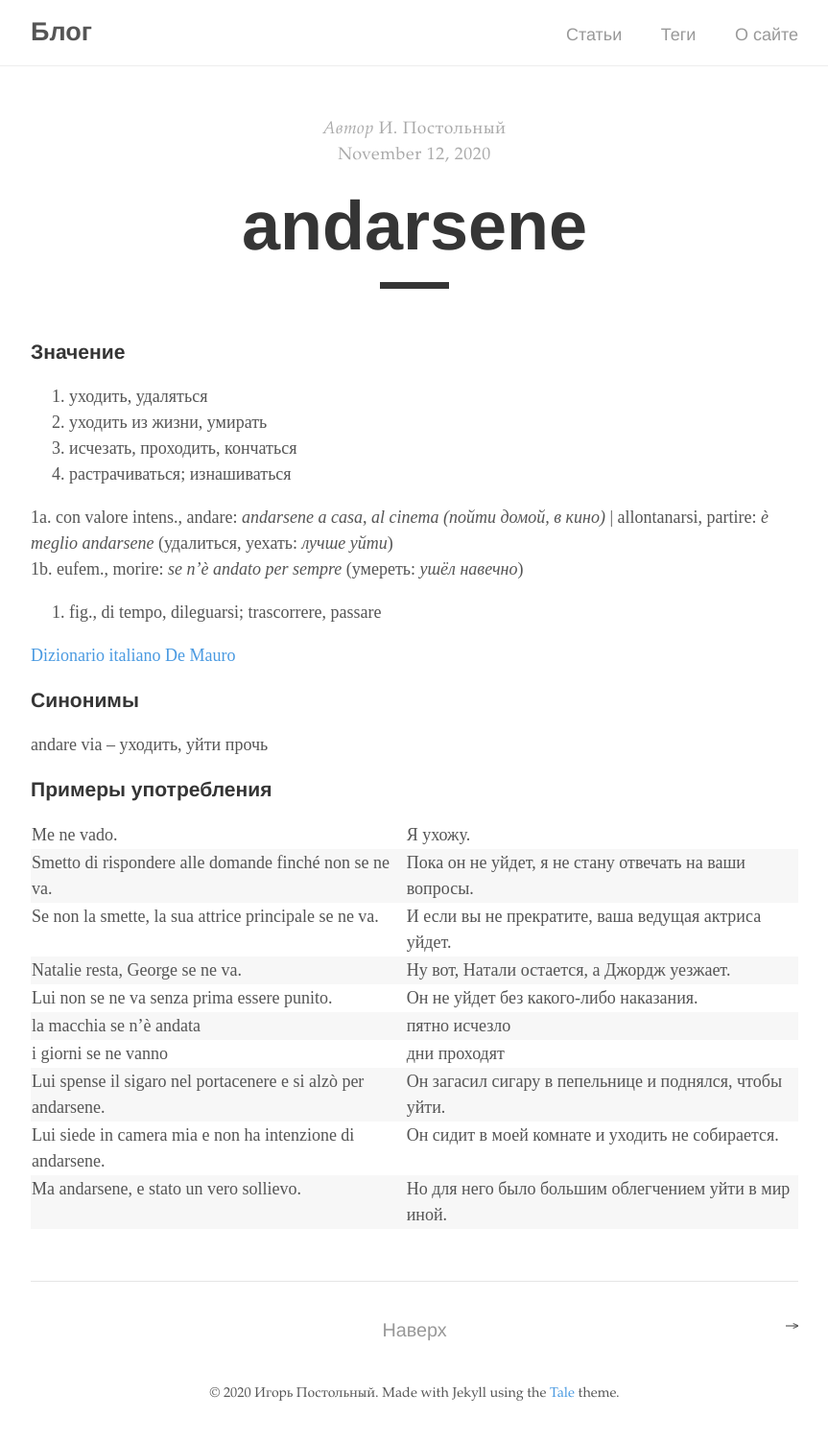
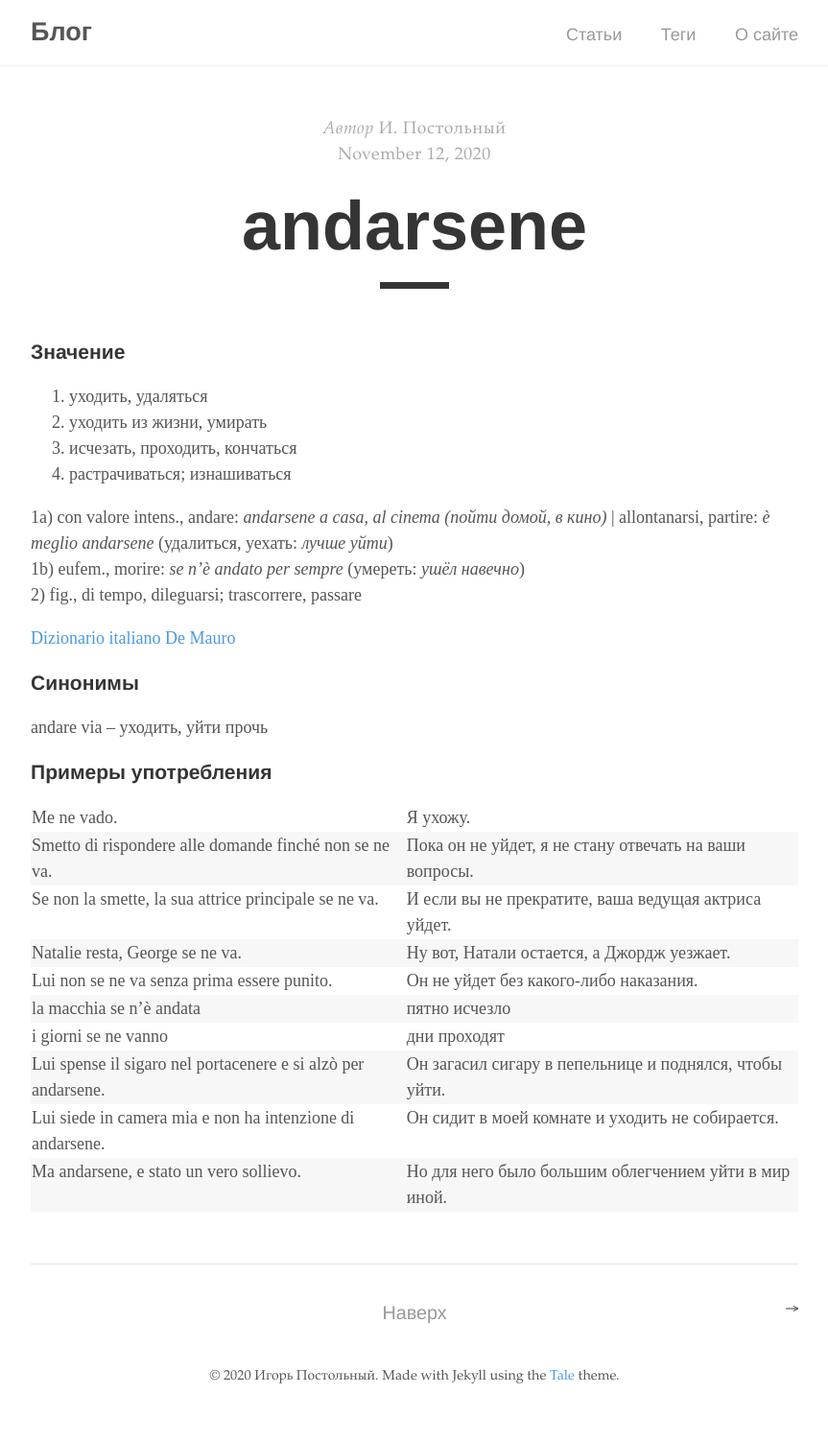
Before and after one commit to postolny/postolny.github.io, a Jekyll site: the page built from _posts/2020-11-12-andarsene.md, in a window 1280 px wide. Shown: the whole page at 96% size, without its empty margins (208-1071 px from the left). Built offline with Jekyll 4.4.1, drawn with Linux system fonts in a browser that asks for light colours.

Commit message:
Update 2020-11-12-andarsene.md

```diff
--- a/_posts/2020-11-12-andarsene.md
+++ b/_posts/2020-11-12-andarsene.md
@@ -13,9 +13,9 @@ tags: Locuzione
 3. исчезать, проходить, кончаться
 4. растрачиваться; изнашиваться
 
-1a. con valore intens., andare: _andarsene a casa_, _al cinema (пойти домой, в кино)_ | allontanarsi, partire: _è meglio andarsene_ (удалиться, уехать: _лучше уйти_)
-1b. eufem., morire: _se n’è andato per sempre_ (умереть: _ушёл навечно_)
-2. fig., di tempo, dileguarsi; trascorrere, passare
+1a) con valore intens., andare: _andarsene a casa_, _al cinema (пойти домой, в кино)_ | allontanarsi, partire: _è meglio andarsene_ (удалиться, уехать: _лучше уйти_)
+1b) eufem., morire: _se n’è andato per sempre_ (умереть: _ушёл навечно_)
+2) fig., di tempo, dileguarsi; trascorrere, passare
 
 [Dizionario italiano De Mauro](https://dizionario.internazionale.it/parola/andarsene){: target="_blank"}
 
```
